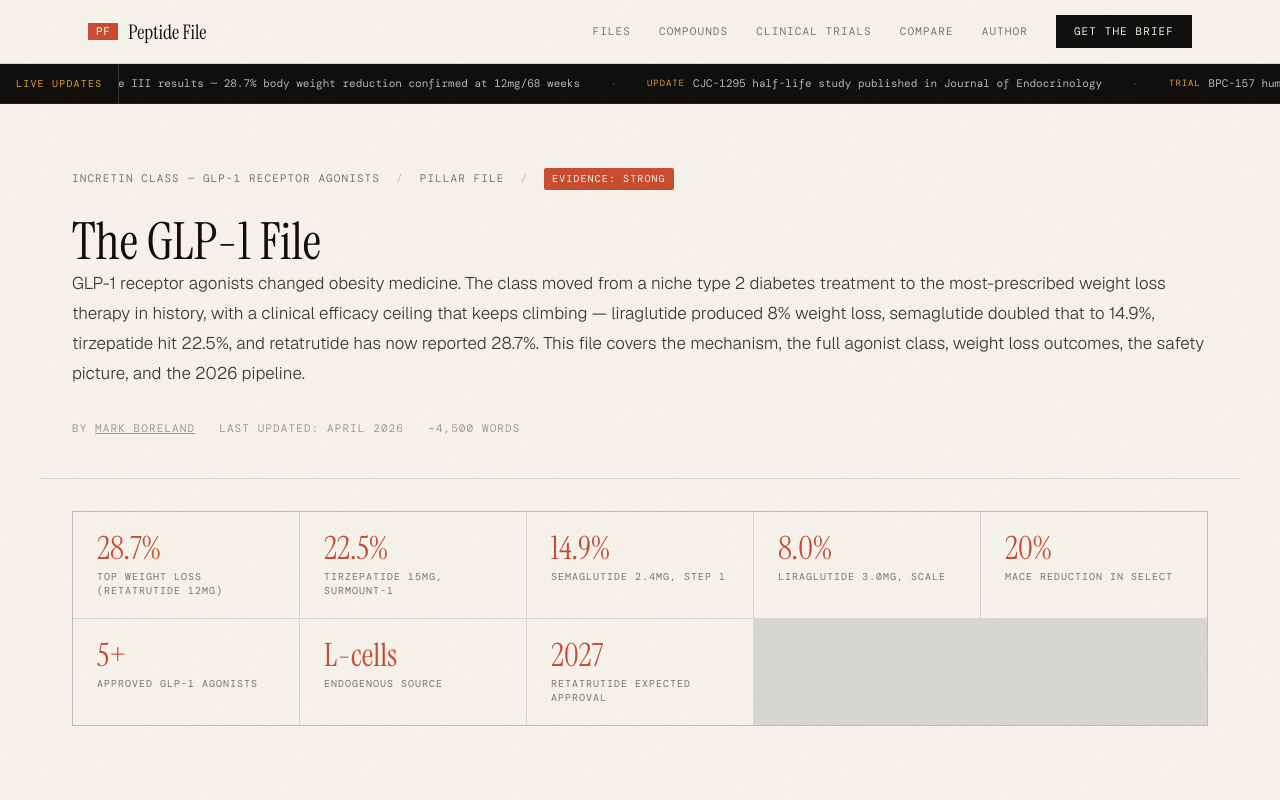
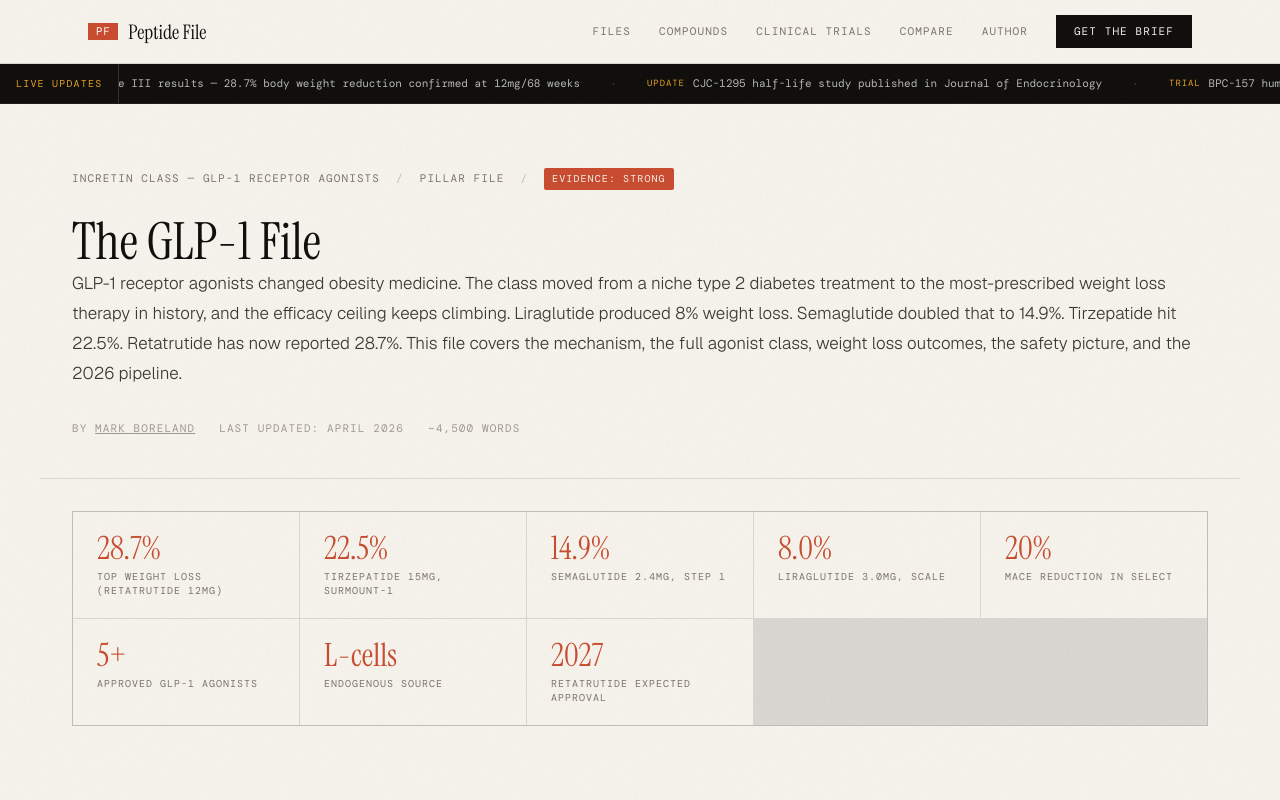
Before and after one commit to PeptideFile/peptidefile, a Next.js app: page /glp-1 in a window 1280 px wide. Shown: the top 800 px of the page. Built offline with nearby package versions, Linux system fonts and the light colour scheme.

Commit message:
Fix GLP-1 pillar intro phrasing

```diff
--- a/src/app/glp-1/page.tsx
+++ b/src/app/glp-1/page.tsx
@@ -226,12 +226,7 @@ export default function GLP1Page() {
         <h1 className="article-title">The GLP-1 File</h1>
 
         <p className="page-intro">
-          GLP-1 receptor agonists changed obesity medicine. The class moved from a niche type 2
-          diabetes treatment to the most-prescribed weight loss therapy in history, with a clinical
-          efficacy ceiling that keeps climbing — liraglutide produced 8% weight loss, semaglutide
-          doubled that to 14.9%, tirzepatide hit 22.5%, and retatrutide has now reported 28.7%. This
-          file covers the mechanism, the full agonist class, weight loss outcomes, the safety
-          picture, and the 2026 pipeline.
+          GLP-1 receptor agonists changed obesity medicine. The class moved from a niche type 2 diabetes treatment to the most-prescribed weight loss therapy in history, and the efficacy ceiling keeps climbing. Liraglutide produced 8% weight loss. Semaglutide doubled that to 14.9%. Tirzepatide hit 22.5%. Retatrutide has now reported 28.7%. This file covers the mechanism, the full agonist class, weight loss outcomes, the safety picture, and the 2026 pipeline.
         </p>
 
         <div
```
